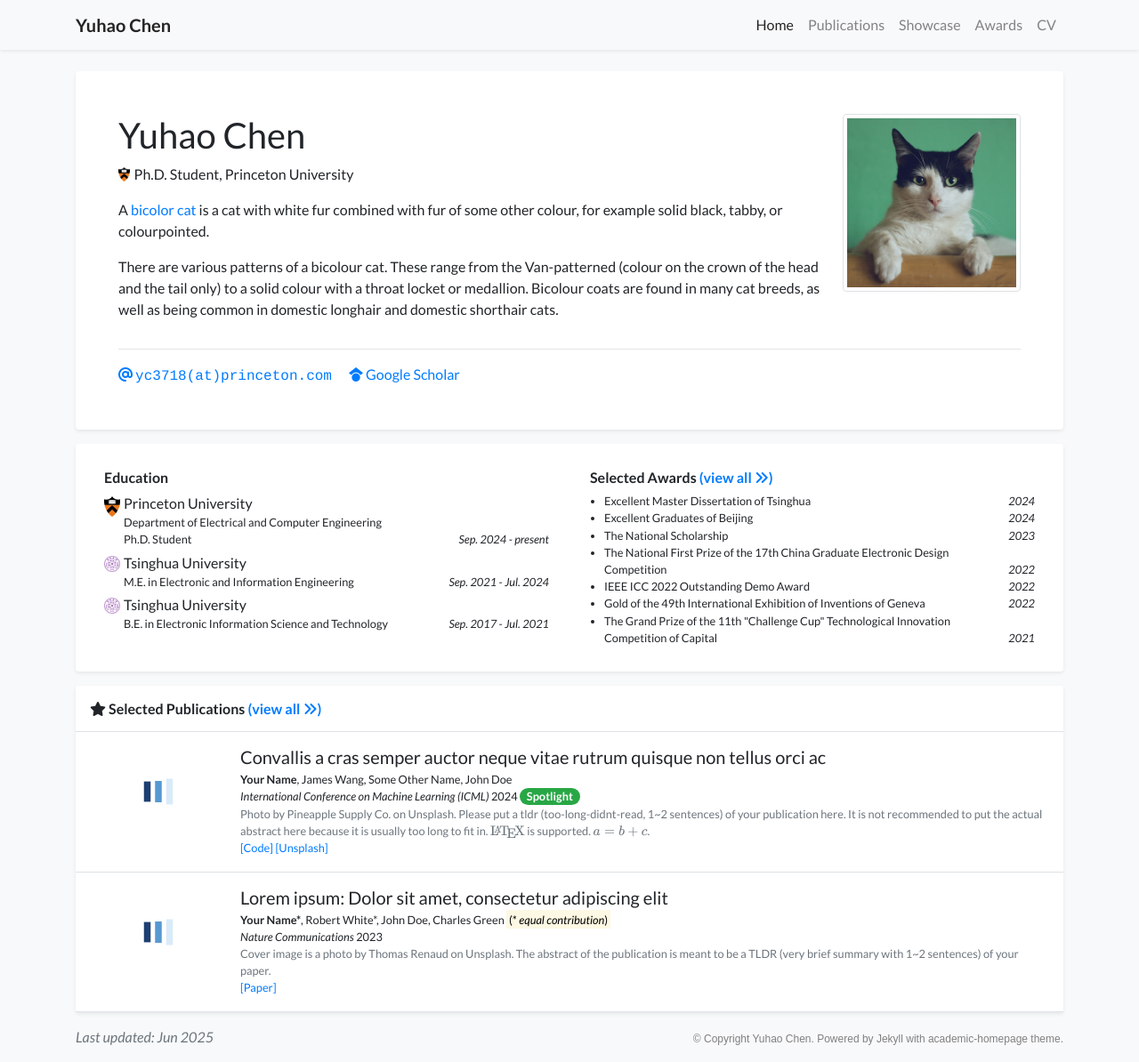
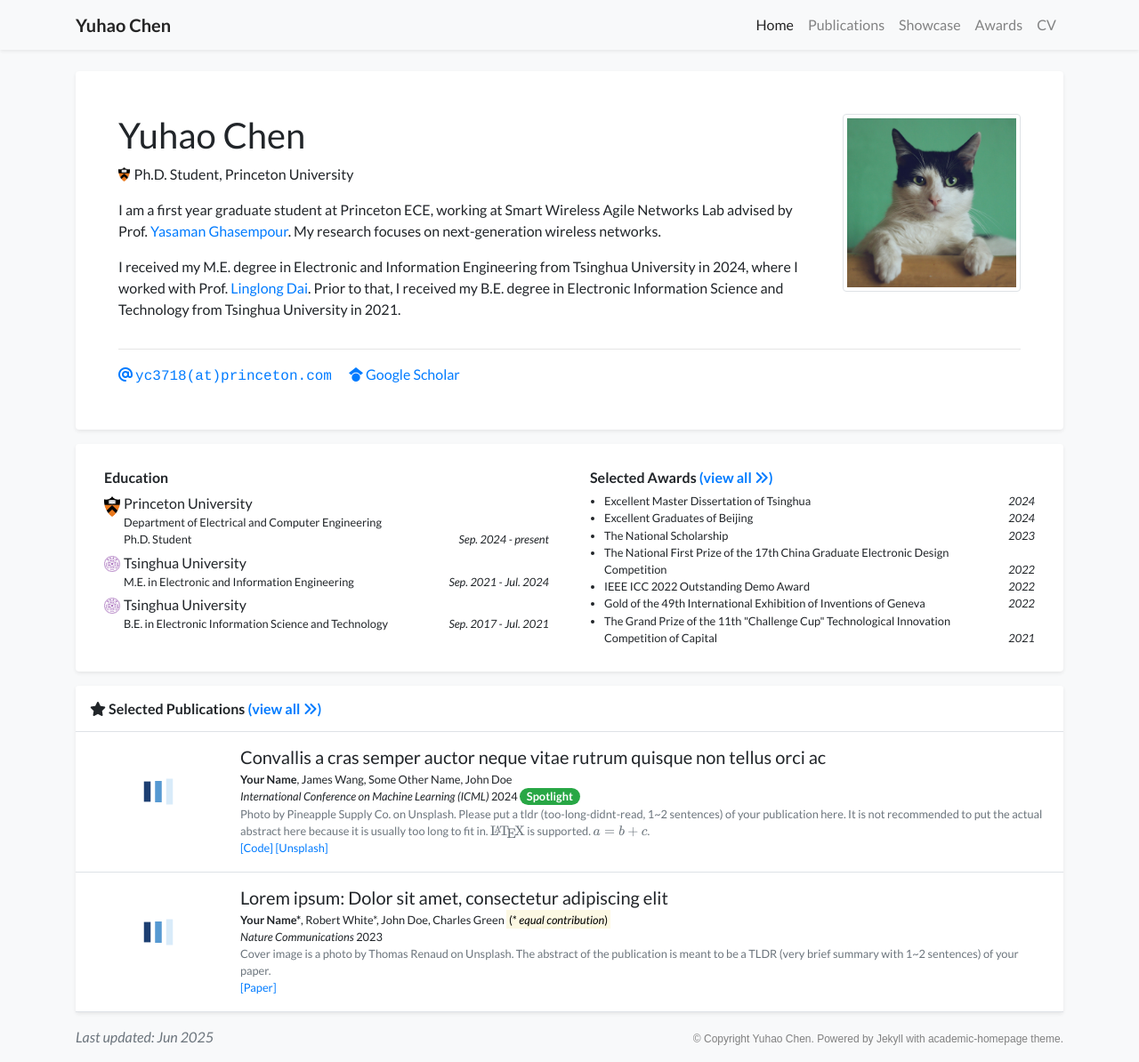
Before and after one commit to YuhaoChen-Homepage/YuhaoChen-Homepage.github.io, a Jekyll site: the page built from index.html, in a window 1280 px wide and 1194 px high. Shown: the whole window at 89% size. Built offline with Jekyll 4.4.1, drawn with Linux system fonts in a browser that asks for light colours; nearby versions of some CDN libraries; a style sheet for code colours, icons or effects is not loaded.

Commit message:
self update

```diff
--- a/_data/profile.yml
+++ b/_data/profile.yml
@@ -22,17 +22,15 @@ gscholar: https://scholar.google.com/citations?user=b7rFzfgAAAAJ&hl=en  # This i
 short_bio_text_justify: false
 short_bio: >-
   <p>
-    A <a href="https://en.wikipedia.org/wiki/Bicolor_cat" target="_blank">bicolor cat</a> is a cat with white fur combined with fur of some other colour, for example solid black, tabby, or colourpointed.
+    I am a first year graduate student at Princeton ECE, working at Smart Wireless Agile Networks Lab advised by Prof. <a href="https://ghasempour.princeton.edu/" target="_blank">Yasaman Ghasempour</a>. My research focuses on next-generation wireless networks.
   </p>
   <p>
-    There are various patterns of a bicolour cat. These range from the Van-patterned (colour on the crown of the head
-    and the tail only) to a solid colour with a throat locket or medallion. Bicolour coats are found in many cat breeds,
-    as well as being common in domestic longhair and domestic shorthair cats.
+    I received my M.E. degree in Electronic and Information Engineering from Tsinghua University in 2024, where I worked with Prof. <a href="https://oa.ee.tsinghua.edu.cn/dailinglong/index.html" target="_blank">Linglong Dai</a>. Prior to that, I received my B.E. degree in Electronic Information Science and Technology from Tsinghua University in 2021.
   </p>
 
 portrait_url: /assets/images/photos/portrait.jpg
-portrait_caption: >-
-  Photo by Manja Vitolic on Unsplash (this caption is optional, comment it out to disable).
+# portrait_caption: >-
+#   Photo by Manja Vitolic on Unsplash (this caption is optional, comment it out to disable).
 
 education:
 - name: Princeton University
```
